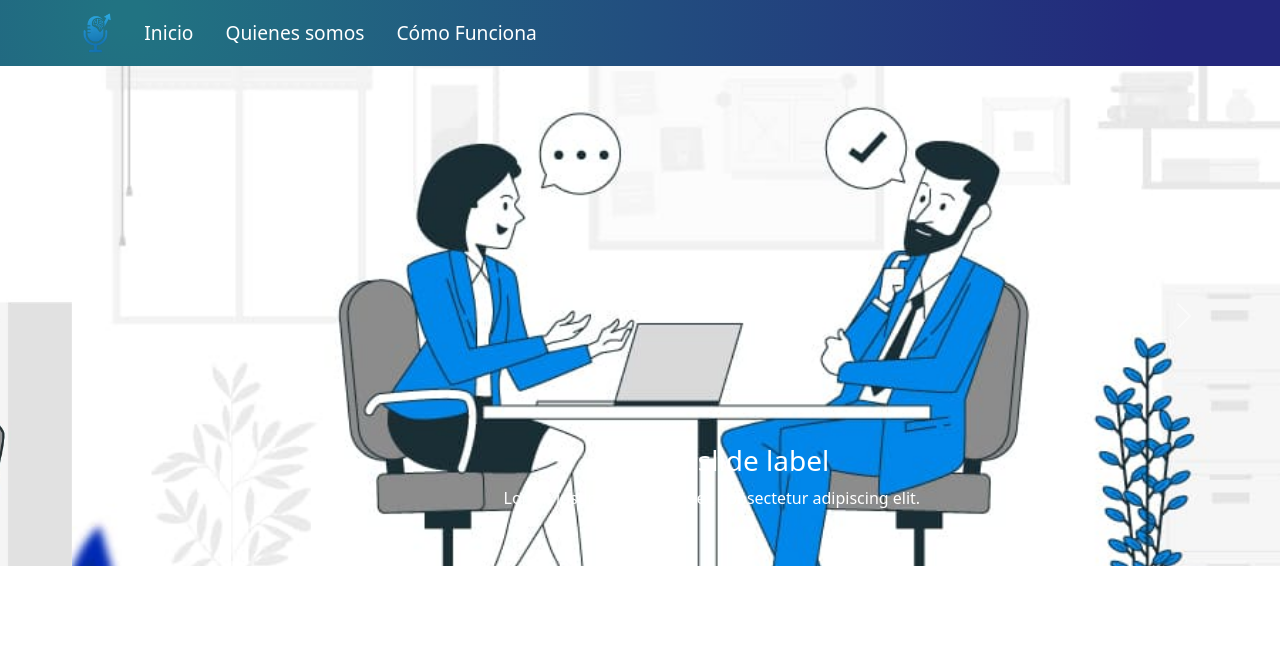
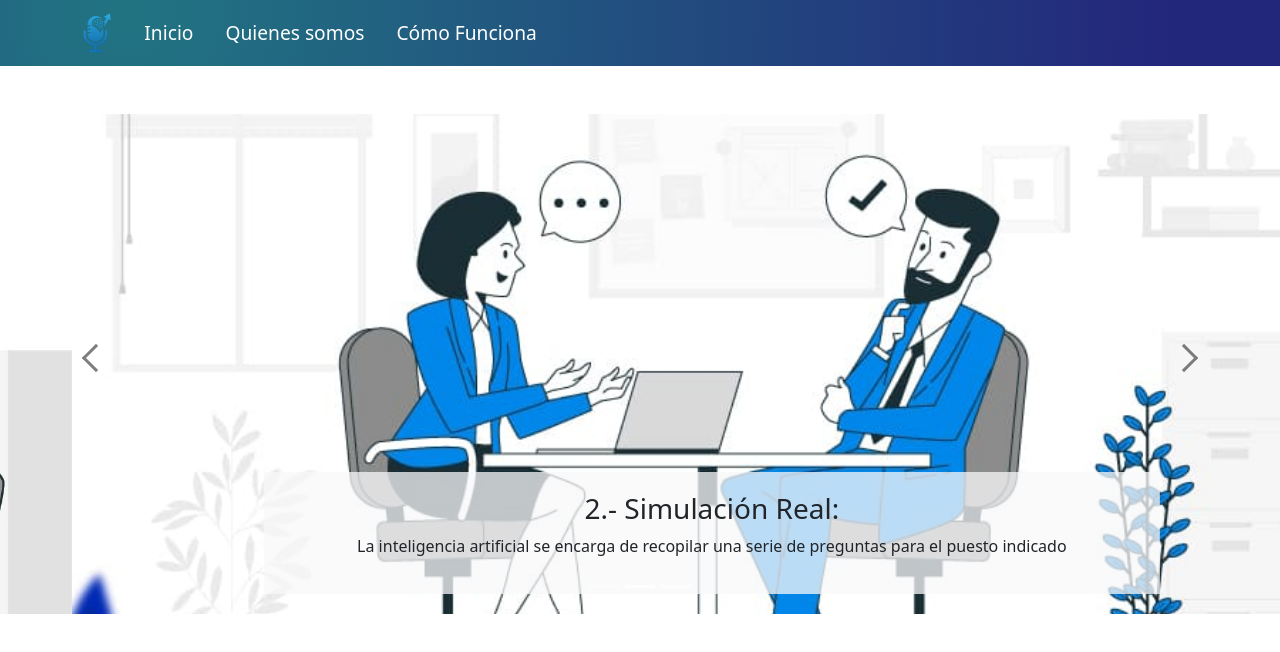
Before and after one commit to Javier359/SeminarioJN, a React (Vite) app: page /como-funciona in a window 1280 px wide. Shown: the top 652 px of the page. Built offline with nearby package versions, Linux system fonts and the light colour scheme.

Commit message:
Agregamos el componente descripcion con su hoja de estilo

```diff
--- a/src/components/ComoFunciona/ComoFunciona.jsx
+++ b/src/components/ComoFunciona/ComoFunciona.jsx
@@ -1,19 +1,22 @@
 import "bootstrap/dist/css/bootstrap.min.css";
 import Image from "react-bootstrap/Image";
-import imagen1 from "../../../public/Imagenes-entrevistas/Portada-tipos-de-entrevistas.jpg";
 import Carousel from "react-bootstrap/Carousel";
+import "../../styles/como-funciona.css";
 
 function UncontrolledExample() {
   return (
-    <Carousel>
+    <Carousel className="my-5" style={{ width: "100%" }}>
       <Carousel.Item>
         <Image
           src="/Imagenes-entrevistas/Portada-que-es-una-entrevista-2.jpg"
           style={{ width: "100%", height: "500px", objectFit: "cover" }}
         />
-        <Carousel.Caption>
-          <h3>First slide label</h3>
-          <p>Nulla vitae elit libero, a pharetra augue mollis interdum.</p>
+        <Carousel.Caption className="text-dark bg-light bg-opacity-75">
+          <h3>1.- Indicar el Puesto</h3>
+          <p>
+            Indique el Puesto al que quiera aplicar. "Ej. Desarrollador Java
+            Junior"
+          </p>
         </Carousel.Caption>
       </Carousel.Item>
       <Carousel.Item>
@@ -21,9 +24,12 @@ function UncontrolledExample() {
           src="/Imagenes-entrevistas/Portada-tipos-de-entrevistas.jpg"
           style={{ width: "100%", height: "500px", objectFit: "cover" }}
         />
-        <Carousel.Caption>
-          <h3>Second slide label</h3>
-          <p>Lorem ipsum dolor sit amet, consectetur adipiscing elit.</p>
+        <Carousel.Caption className="text-dark bg-light bg-opacity-75">
+          <h3>2.- Simulación Real:</h3>
+          <p>
+            La inteligencia artificial se encarga de recopilar una serie de
+            preguntas para el puesto indicado
+          </p>
         </Carousel.Caption>
       </Carousel.Item>
       <Carousel.Item>
@@ -31,10 +37,12 @@ function UncontrolledExample() {
           src="/Imagenes-entrevistas/entrevista-de-seleccion-1.jpg"
           style={{ width: "100%", height: "500px", objectFit: "cover" }}
         />
-        <Carousel.Caption>
-          <h3>Third slide label</h3>
+        <Carousel.Caption className="text-dark bg-light bg-opacity-75">
+          <h3>3.- Análisis:</h3>
           <p>
-            Praesent commodo cursus magna, vel scelerisque nisl consectetur.
+            La inteligencia artificial analiza tus expresiones vocales (Tú voz
+            en profundidad-Contenido de tu respuesta-Aspectos psicologicos). Es
+            decir que no solo analiza lo que dices, sino también como lo dices.
           </p>
         </Carousel.Caption>
       </Carousel.Item>
--- a/src/styles/Como-funciona.css
+++ b/src/styles/Como-funciona.css
@@ -1,17 +1,23 @@
-
-
-#container-como-funciona {
-    height: 100%;
+.carousel-control-prev-icon,
+.carousel-control-next-icon {
+  background-image: none; /* Quita el ícono SVG blanco */
 }
 
-.list-group-item {
-    text-align: left;
-    border-radius: 8px !important;
-    margin-bottom: 15px;
-    box-shadow: 0 2px 4px rgba(0, 0, 0, 0.05);
+.carousel-control-prev-icon::after,
+.carousel-control-next-icon::after {
+  content: '';
+  display: inline-block;
+  width: 20px;
+  height: 20px;
+  border: solid black;
+  border-width: 0 3px 3px 0;
+  padding: 5px;
 }
 
-#img-como-funciona {
-    max-height: 100%;
-    object-fit: contain;
+.carousel-control-prev-icon::after {
+  transform: rotate(135deg);
 }
+
+.carousel-control-next-icon::after {
+  transform: rotate(-45deg);
+}
```
Also changed, not shown: src/components/PaginaPrincipal/DescripcionApp.jsx (added, +28 -0 lines), src/styles/Descripcion.css (added, +23 -0 lines).
